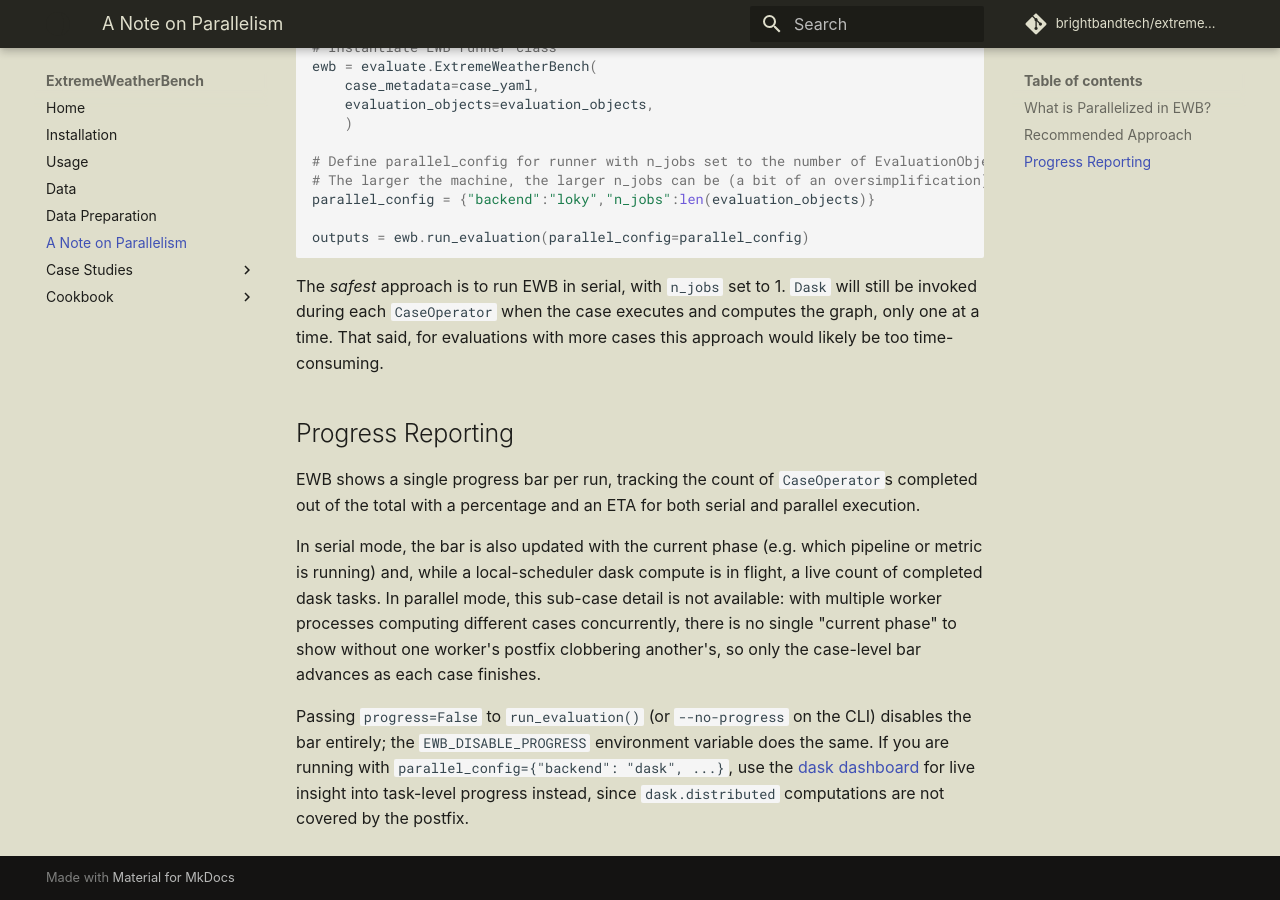
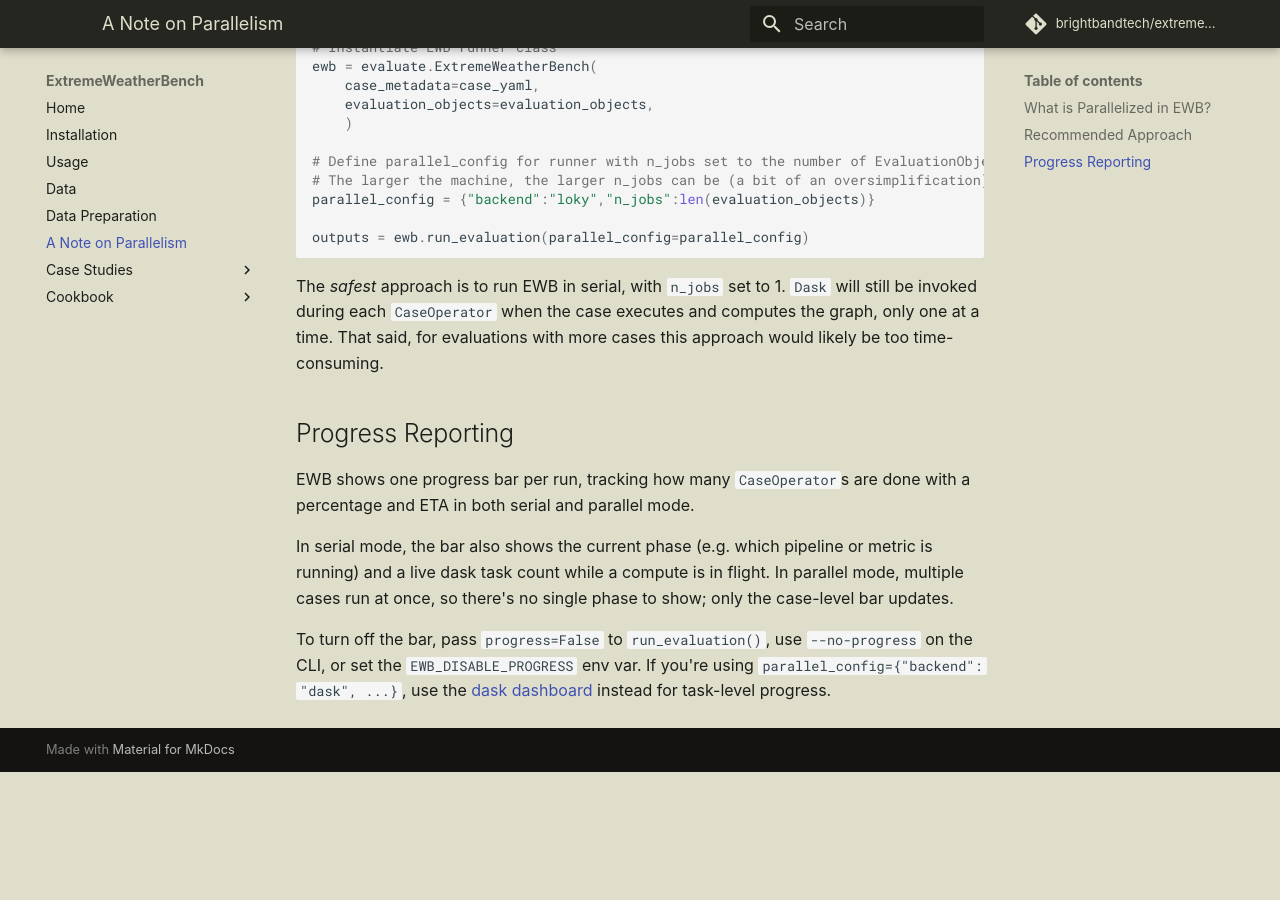
Before and after one commit to brightbandtech/ExtremeWeatherBench, an MkDocs documentation site: the page built from docs/parallelism.md, in a window 1280 px wide and 900 px high, scrolled down 1000 px. Built offline with MkDocs 1.6.1 and Material for MkDocs 9.7.7, drawn with Linux system fonts in a browser that asks for light colours; comment, search, counter and statistics services are not loaded; after the commit the page ends 1772 px from its top, so only the background shows below that.

Commit message:
update comments/text and simplify progress to use a class instead of globals

```diff
--- a/docs/parallelism.md
+++ b/docs/parallelism.md
@@ -42,8 +42,16 @@ The _safest_ approach is to run EWB in serial, with `n_jobs` set to 1. `Dask` wi
 
 ## Progress Reporting
 
-EWB shows a single progress bar per run, tracking the count of `CaseOperator`s completed out of the total with a percentage and an ETA for both serial and parallel execution.
+EWB shows one progress bar per run, tracking how many `CaseOperator`s are
+done with a percentage and ETA in both serial and parallel mode.
 
-In serial mode, the bar is also updated with the current phase (e.g. which pipeline or metric is running) and, while a local-scheduler dask compute is in flight, a live count of completed dask tasks. In parallel mode, this sub-case detail is not available: with multiple worker processes computing different cases concurrently, there is no single "current phase" to show without one worker's postfix clobbering another's, so only the case-level bar advances as each case finishes.
+In serial mode, the bar also shows the current phase (e.g. which pipeline
+or metric is running) and a live dask task count while a compute is in
+flight. In parallel mode, multiple cases run at once, so there's no single
+phase to show; only the case-level bar updates.
 
-Passing `progress=False` to `run_evaluation()` (or `--no-progress` on the CLI) disables the bar entirely; the `EWB_DISABLE_PROGRESS` environment variable does the same. If you are running with `parallel_config={"backend": "dask", ...}`, use the [dask dashboard](https://docs.dask.org/en/stable/dashboard.html) for live insight into task-level progress instead, since `dask.distributed` computations are not covered by the postfix.
+To turn off the bar, pass `progress=False` to `run_evaluation()`, use
+`--no-progress` on the CLI, or set the `EWB_DISABLE_PROGRESS` env var. If
+you're using `parallel_config={"backend": "dask", ...}`, use the
+[dask dashboard](https://docs.dask.org/en/stable/dashboard.html) instead
+for task-level progress.
```
Also changed, not shown: 4 other files.
